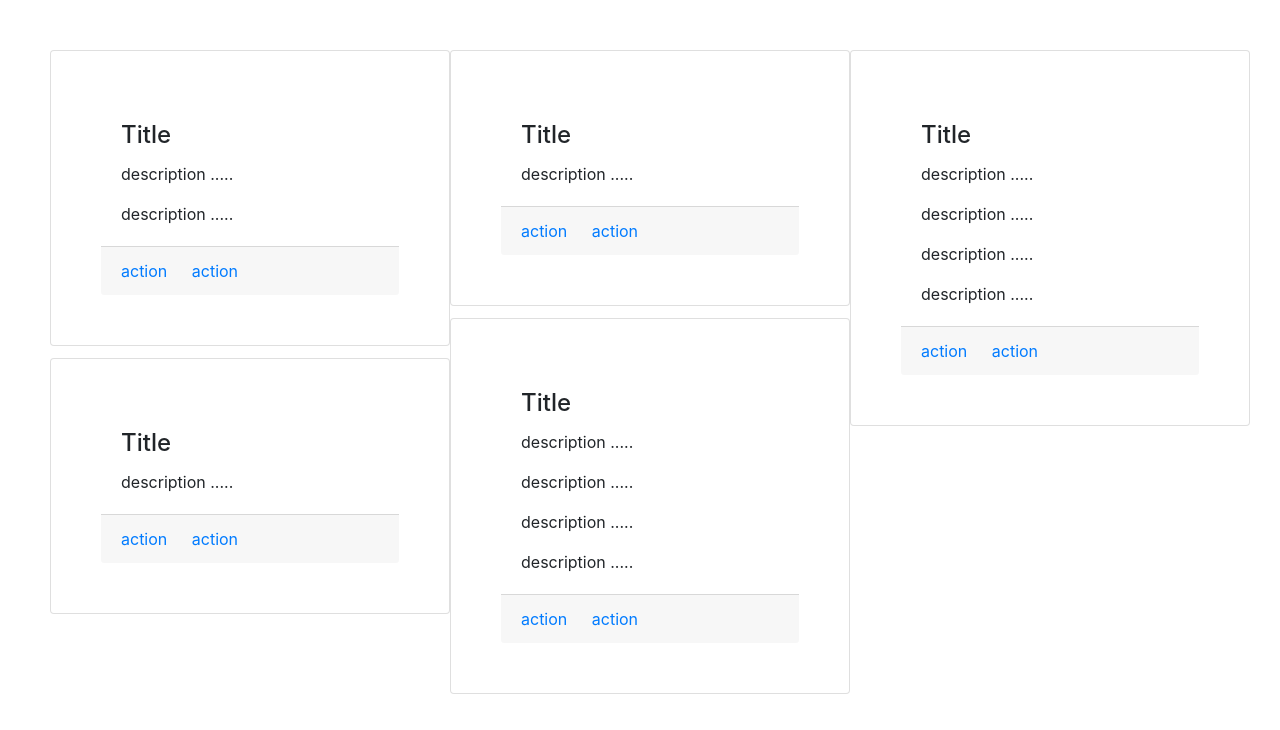
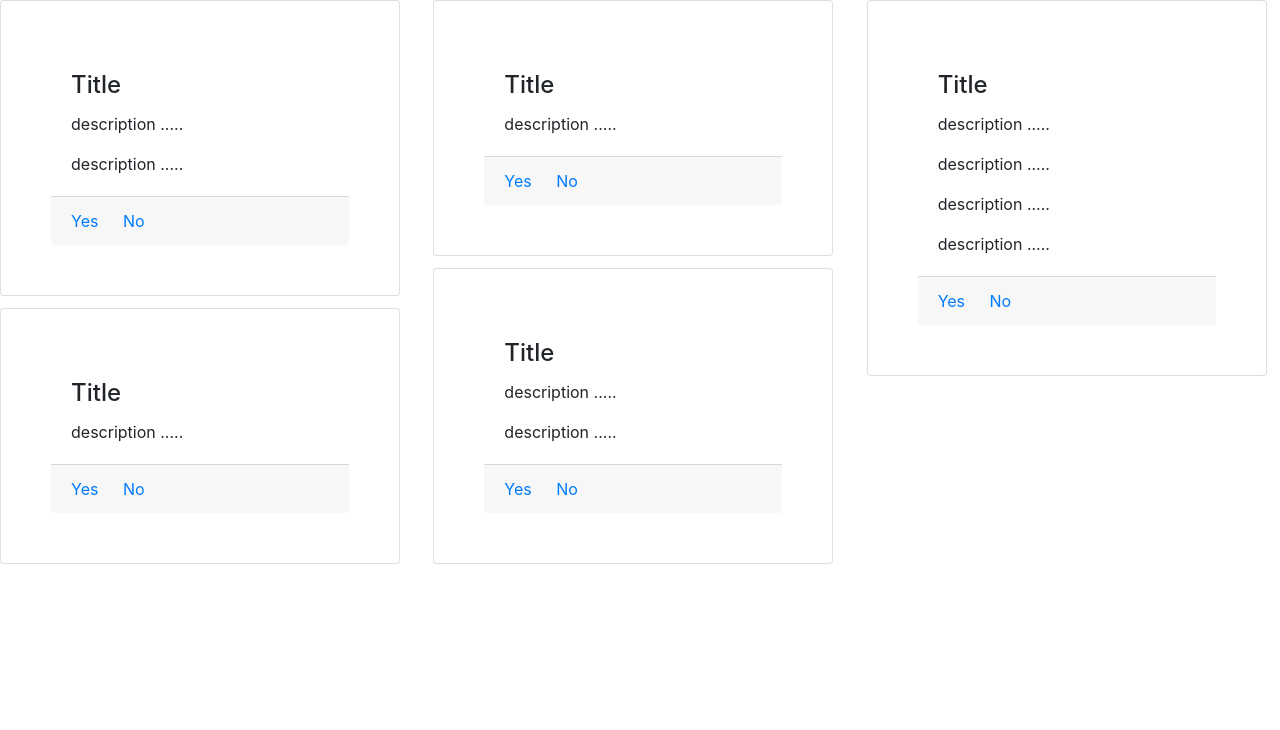
Before and after one commit to superclay/clay-bootstrap-4, a website: page index.html in a window 1280 px wide. Drawn offline with nearby package versions, Linux system fonts and the light colour scheme.

```diff
--- a/index.html
+++ b/index.html
@@ -22,8 +22,8 @@
 					<p class="card-text">description .....</p>
 				</div>
 				<div class="card-footer">
-					<a href="#" class="card-link">action</a>
-					<a href="#" class="card-link">action</a>
+					<a href="#" class="card-link">Yes</a>
+					<a href="#" class="card-link">No</a>
 				</div>
 			</div>
 			<div class="card">
@@ -32,8 +32,8 @@
 					<p class="card-text">description .....</p>
 				</div>
 				<div class="card-footer">
-					<a href="#" class="card-link">action</a>
-					<a href="#" class="card-link">action</a>
+					<a href="#" class="card-link">Yes</a>
+					<a href="#" class="card-link">No</a>
 				</div>
 			</div>
 			<div class="card">
@@ -42,8 +42,8 @@
 					<p class="card-text">description .....</p>
 				</div>
 				<div class="card-footer">
-					<a href="#" class="card-link">action</a>
-					<a href="#" class="card-link">action</a>
+					<a href="#" class="card-link">Yes</a>
+					<a href="#" class="card-link">No</a>
 				</div>
 			</div>
 				<div class="card">
@@ -51,12 +51,11 @@
 					<h4 class="card-title">Title</h4>
 					<p class="card-text">description .....</p>
 					<p class="card-text">description .....</p>
-					<p class="card-text">description .....</p>
-					<p class="card-text">description .....</p>
+
 				</div>
 				<div class="card-footer">
-					<a href="#" class="card-link">action</a>
-					<a href="#" class="card-link">action</a>
+					<a href="#" class="card-link">Yes</a>
+					<a href="#" class="card-link">No</a>
 				</div>
 			</div>
 			<div class="card">
@@ -68,8 +67,8 @@
 					<p class="card-text">description .....</p>
 				</div>
 				<div class="card-footer">
-					<a href="#" class="card-link">action</a>
-					<a href="#" class="card-link">action</a>
+					<a href="#" class="card-link">Yes</a>
+					<a href="#" class="card-link">No</a>
 				</div>
 			</div>
 		</div>
--- a/style.css
+++ b/style.css
@@ -19,7 +19,7 @@
 	border: 1px solid #021d51;
 }
 .component.demo {
-	padding: 50px;
+	/*padding: 50px;*/
 	width: 1280px;
 }
 
```
